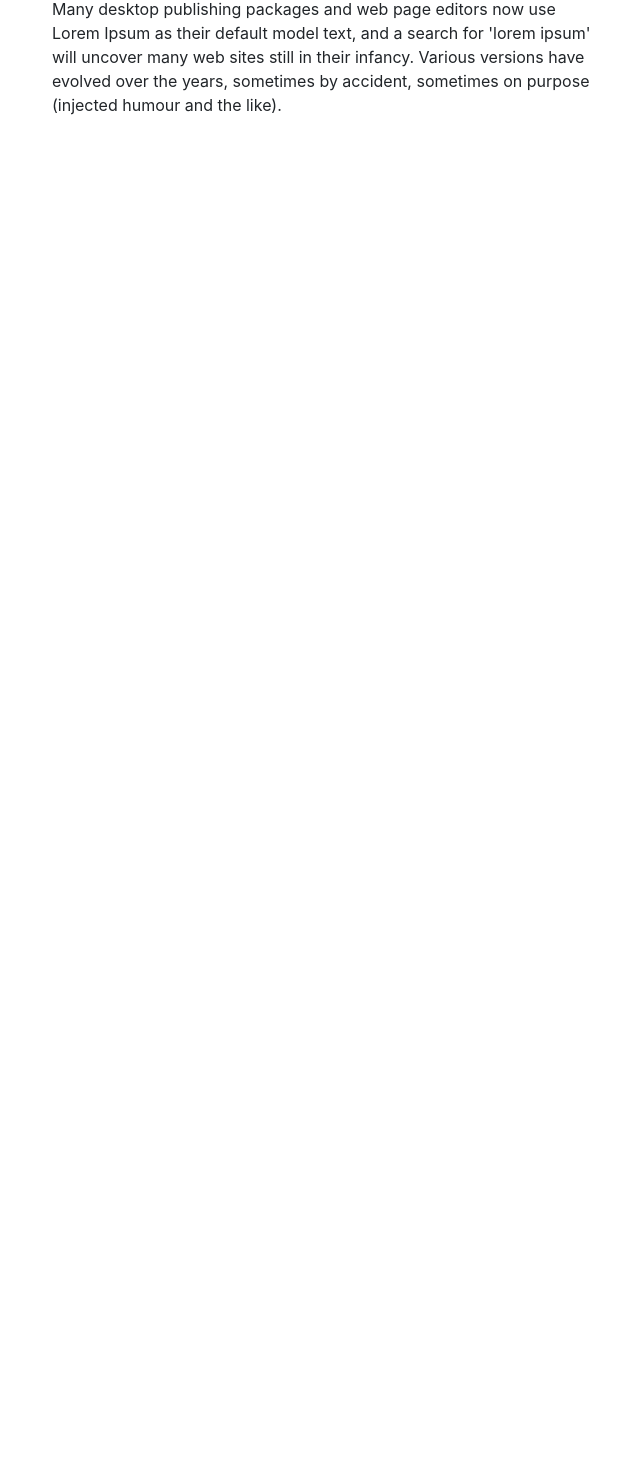
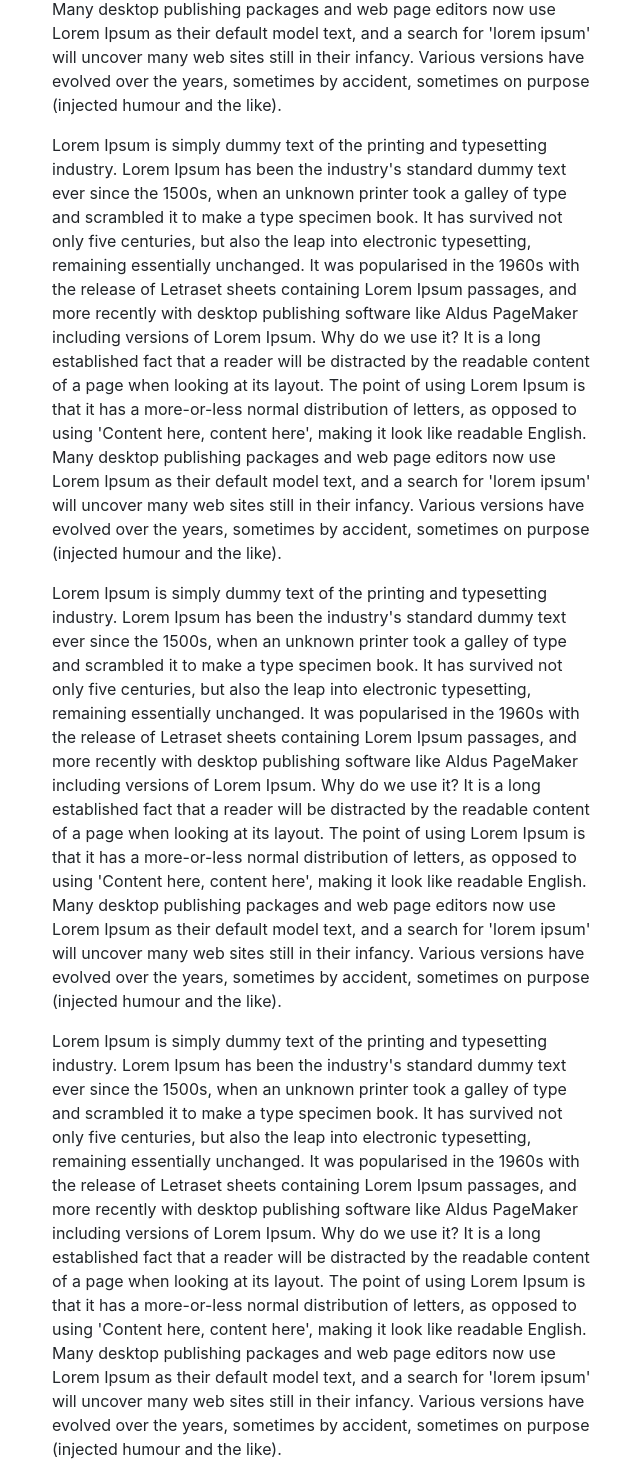
Before and after one commit to jalalkhan1011/vuejs, a Vue app: page / in a window 1280 px wide. Shown: the part 498-1968 px from the top of the page, without its empty margins (33-673 px from the left). Before the commit the page ends 800 px from the top, so only its background shows below. Built offline with nearby package versions, Linux system fonts and the light colour scheme.

Commit message:
scrollbar vue

```diff
--- a/src/Components/Customer/Customer.vue
+++ b/src/Components/Customer/Customer.vue
@@ -2,6 +2,24 @@
   <div>
     <h2>Customer page</h2>
 <!--    <p>{{ loadedId }}</p>-->
+    <p>Lorem Ipsum is simply dummy text of the printing and typesetting industry. Lorem Ipsum has been the industry's standard dummy text ever since the 1500s, when an unknown printer took a galley of type and scrambled it to make a type specimen book. It has survived not only five centuries, but also the leap into electronic typesetting, remaining essentially unchanged. It was popularised in the 1960s with the release of Letraset sheets containing Lorem Ipsum passages, and more recently with desktop publishing software like Aldus PageMaker including versions of Lorem Ipsum.
+
+      Why do we use it?
+      It is a long established fact that a reader will be distracted by the readable content of a page when looking at its layout. The point of using Lorem Ipsum is that it has a more-or-less normal distribution of letters, as opposed to using 'Content here, content here', making it look like readable English. Many desktop publishing packages and web page editors now use Lorem Ipsum as their default model text, and a search for 'lorem ipsum' will uncover many web sites still in their infancy. Various versions have evolved over the years, sometimes by accident, sometimes on purpose (injected humour and the like).
+
+    </p>
+    <p>Lorem Ipsum is simply dummy text of the printing and typesetting industry. Lorem Ipsum has been the industry's standard dummy text ever since the 1500s, when an unknown printer took a galley of type and scrambled it to make a type specimen book. It has survived not only five centuries, but also the leap into electronic typesetting, remaining essentially unchanged. It was popularised in the 1960s with the release of Letraset sheets containing Lorem Ipsum passages, and more recently with desktop publishing software like Aldus PageMaker including versions of Lorem Ipsum.
+
+      Why do we use it?
+      It is a long established fact that a reader will be distracted by the readable content of a page when looking at its layout. The point of using Lorem Ipsum is that it has a more-or-less normal distribution of letters, as opposed to using 'Content here, content here', making it look like readable English. Many desktop publishing packages and web page editors now use Lorem Ipsum as their default model text, and a search for 'lorem ipsum' will uncover many web sites still in their infancy. Various versions have evolved over the years, sometimes by accident, sometimes on purpose (injected humour and the like).
+
+    </p>
+    <p>Lorem Ipsum is simply dummy text of the printing and typesetting industry. Lorem Ipsum has been the industry's standard dummy text ever since the 1500s, when an unknown printer took a galley of type and scrambled it to make a type specimen book. It has survived not only five centuries, but also the leap into electronic typesetting, remaining essentially unchanged. It was popularised in the 1960s with the release of Letraset sheets containing Lorem Ipsum passages, and more recently with desktop publishing software like Aldus PageMaker including versions of Lorem Ipsum.
+
+      Why do we use it?
+      It is a long established fact that a reader will be distracted by the readable content of a page when looking at its layout. The point of using Lorem Ipsum is that it has a more-or-less normal distribution of letters, as opposed to using 'Content here, content here', making it look like readable English. Many desktop publishing packages and web page editors now use Lorem Ipsum as their default model text, and a search for 'lorem ipsum' will uncover many web sites still in their infancy. Various versions have evolved over the years, sometimes by accident, sometimes on purpose (injected humour and the like).
+
+    </p>
     <hr>
     <button class="btn btn-success" @click="navigateToHome">Go to home</button>
     <hr>
@@ -22,8 +40,8 @@
   // },
   methods:{
     navigateToHome(){
-      // this.$router.push('/')
-      this.$router.push({name:'home'})
+      this.$router.push('/')
+      // this.$router.push({name:'home'})
     }
   }
 }
--- a/src/Components/Home.vue
+++ b/src/Components/Home.vue
@@ -8,5 +8,21 @@
       It is a long established fact that a reader will be distracted by the readable content of a page when looking at its layout. The point of using Lorem Ipsum is that it has a more-or-less normal distribution of letters, as opposed to using 'Content here, content here', making it look like readable English. Many desktop publishing packages and web page editors now use Lorem Ipsum as their default model text, and a search for 'lorem ipsum' will uncover many web sites still in their infancy. Various versions have evolved over the years, sometimes by accident, sometimes on purpose (injected humour and the like).
 
     </p>
+    <p>Lorem Ipsum is simply dummy text of the printing and typesetting industry. Lorem Ipsum has been the industry's standard dummy text ever since the 1500s, when an unknown printer took a galley of type and scrambled it to make a type specimen book. It has survived not only five centuries, but also the leap into electronic typesetting, remaining essentially unchanged. It was popularised in the 1960s with the release of Letraset sheets containing Lorem Ipsum passages, and more recently with desktop publishing software like Aldus PageMaker including versions of Lorem Ipsum.
+
+      Why do we use it?
+      It is a long established fact that a reader will be distracted by the readable content of a page when looking at its layout. The point of using Lorem Ipsum is that it has a more-or-less normal distribution of letters, as opposed to using 'Content here, content here', making it look like readable English. Many desktop publishing packages and web page editors now use Lorem Ipsum as their default model text, and a search for 'lorem ipsum' will uncover many web sites still in their infancy. Various versions have evolved over the years, sometimes by accident, sometimes on purpose (injected humour and the like).
+
+    </p><p>Lorem Ipsum is simply dummy text of the printing and typesetting industry. Lorem Ipsum has been the industry's standard dummy text ever since the 1500s, when an unknown printer took a galley of type and scrambled it to make a type specimen book. It has survived not only five centuries, but also the leap into electronic typesetting, remaining essentially unchanged. It was popularised in the 1960s with the release of Letraset sheets containing Lorem Ipsum passages, and more recently with desktop publishing software like Aldus PageMaker including versions of Lorem Ipsum.
+
+    Why do we use it?
+    It is a long established fact that a reader will be distracted by the readable content of a page when looking at its layout. The point of using Lorem Ipsum is that it has a more-or-less normal distribution of letters, as opposed to using 'Content here, content here', making it look like readable English. Many desktop publishing packages and web page editors now use Lorem Ipsum as their default model text, and a search for 'lorem ipsum' will uncover many web sites still in their infancy. Various versions have evolved over the years, sometimes by accident, sometimes on purpose (injected humour and the like).
+
+  </p><p>Lorem Ipsum is simply dummy text of the printing and typesetting industry. Lorem Ipsum has been the industry's standard dummy text ever since the 1500s, when an unknown printer took a galley of type and scrambled it to make a type specimen book. It has survived not only five centuries, but also the leap into electronic typesetting, remaining essentially unchanged. It was popularised in the 1960s with the release of Letraset sheets containing Lorem Ipsum passages, and more recently with desktop publishing software like Aldus PageMaker including versions of Lorem Ipsum.
+
+    Why do we use it?
+    It is a long established fact that a reader will be distracted by the readable content of a page when looking at its layout. The point of using Lorem Ipsum is that it has a more-or-less normal distribution of letters, as opposed to using 'Content here, content here', making it look like readable English. Many desktop publishing packages and web page editors now use Lorem Ipsum as their default model text, and a search for 'lorem ipsum' will uncover many web sites still in their infancy. Various versions have evolved over the years, sometimes by accident, sometimes on purpose (injected humour and the like).
+
+  </p>
   </div>
 </template>
--- a/src/main.js
+++ b/src/main.js
@@ -14,7 +14,15 @@
 
 const router = new VueRouter({
   routes,
-  mode:'history'
+  mode:'history',
+  scrollBehavior(to,form){
+    console.log(form);
+    console.log(to);
+    return{
+      x:0,
+      y:0,
+    }
+  }
 })
 
 new Vue({
```
